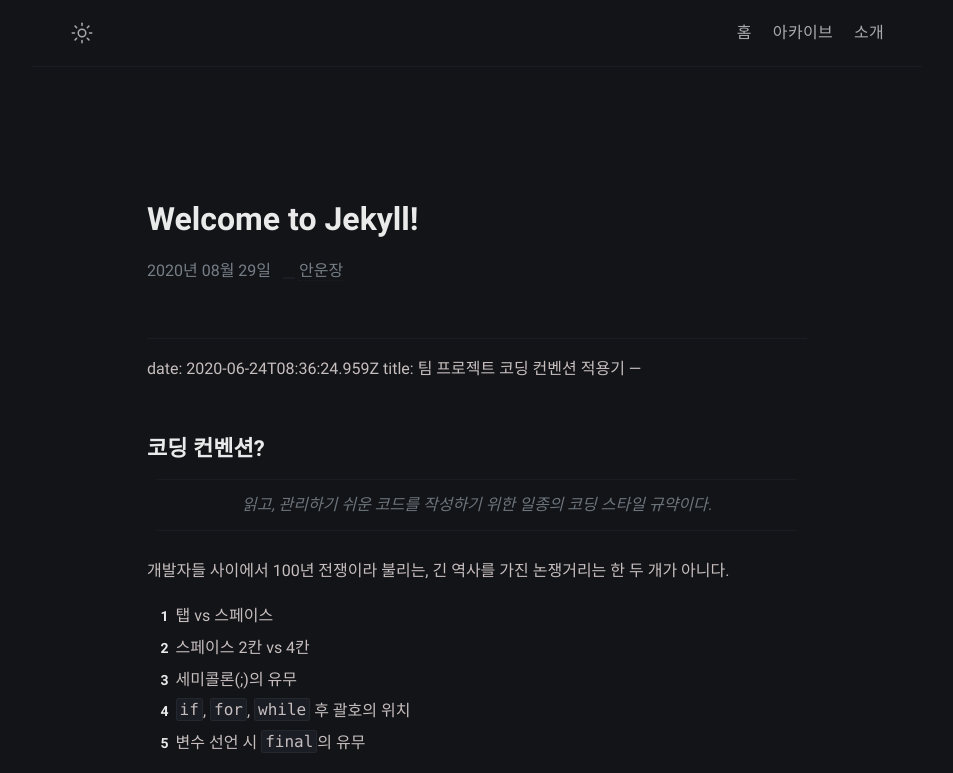
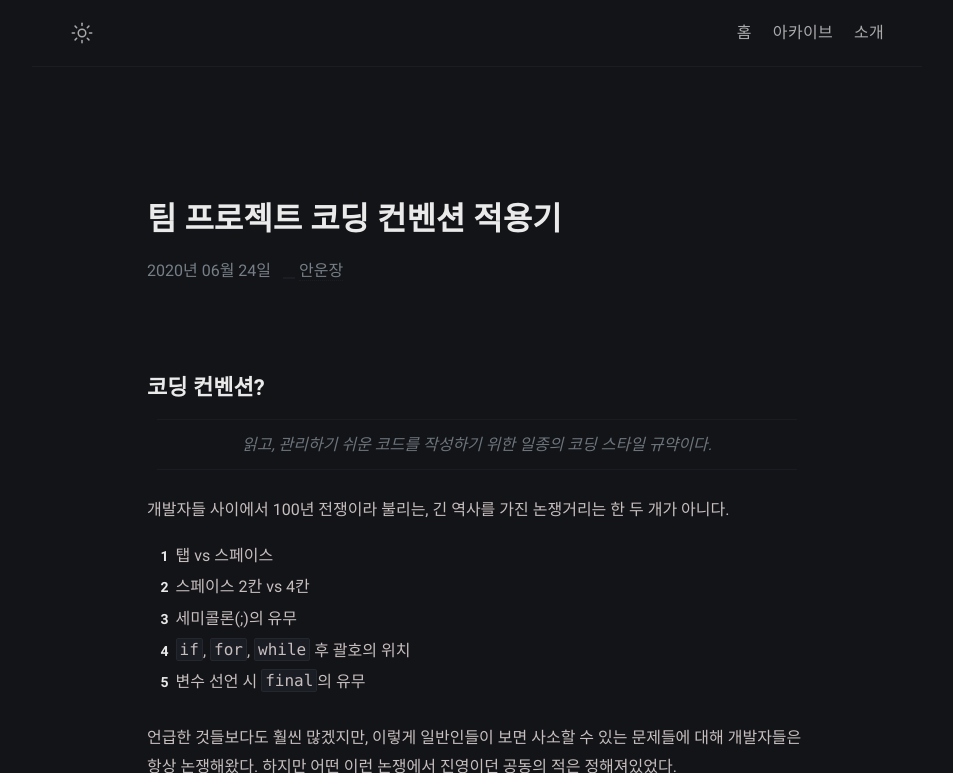
Before and after one commit to kimhodol/hodol-aa96c, a Jekyll site: the page built from _posts/welcome-to-jekyll/2020-08-29-welcome-to-jekyll.md, in a window 1280 px wide and 900 px high, cut to the strip 0-773 px from the top of the window. Shown: the whole strip, without its empty margins (163-1116 px from the left). Built offline with Jekyll 4.4.1, drawn with Linux system fonts in a browser that asks for light colours.

Commit message:
2020-08-29-welcome-to-jekyll.md: changed

```diff
--- a/_posts/welcome-to-jekyll/2020-08-29-welcome-to-jekyll.md
+++ b/_posts/welcome-to-jekyll/2020-08-29-welcome-to-jekyll.md
@@ -1,13 +1,8 @@
 ---
 layout: post
-title:  "Welcome to Jekyll!"
-date:   2020-08-29 09:29:20 +0700
-categories: jekyll update
----
-
----
+title: 팀 프로젝트 코딩 컨벤션 적용기
 date: 2020-06-24T08:36:24.959Z
-title: 팀 프로젝트 코딩 컨벤션 적용기
+categories: techcourse
 ---
 ## 코딩 컨벤션?
 
```
